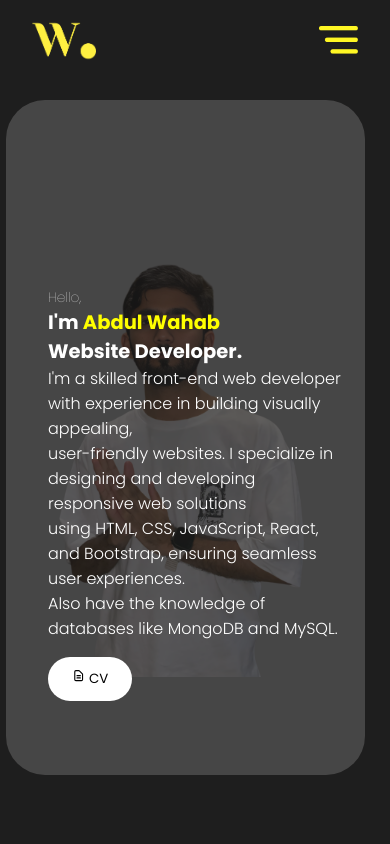
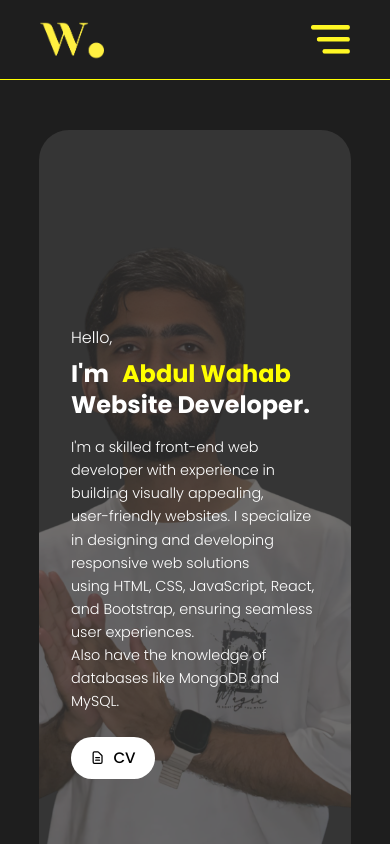
Before and after one commit to imabwahab/portfolio, a React (Vite) app: page / in a window 390 px wide. Shown: the top 844 px of the page. Built offline with nearby package versions, Linux system fonts and the light colour scheme.

Commit message:
improved the styling.

```diff
--- a/src/App.jsx
+++ b/src/App.jsx
@@ -8,14 +8,17 @@ import "./style.css"
 
 function App() {
   return (
+    <>
+      <Navbar />
       <div className="App">
-      <Navbar />
         <Intro />
         <Skills />
         <Project />
         <Contact />
         <Footer />
       </div>
+    </>
+
   )
 }
 
--- a/src/components/Contact/contact.css
+++ b/src/components/Contact/contact.css
@@ -1,6 +1,5 @@
 #contactPage {
     min-height: calc(100vh - 4rem);
-    width: 100vw;
     max-width: 60rem;
     margin: 0 auto;
     text-align: center;
@@ -16,33 +15,11 @@
     color: yellow;
 }
 
-.clientDesc {
-    font-weight: 300;
-    font-size: 1rem;
-}
-
-.clientImgs {
-    margin: 1rem 0;
-    display: flex;
-    flex-wrap: wrap;
-}
-
-.clientImg {
-    object-fit: cover;
-    width: 23%;
-    min-width: 9rem;
-    margin: auto;
-    padding: 0.25rem;
-}
-
-#clients {
+.contactDesc {
     padding: 2rem;
-}
-
-.contactDesc {
-    padding: 1rem;
     font-size: medium;
     font-weight: 300;
+    max-width: 300px;
 }
 
 .contactForm {
@@ -112,7 +89,7 @@
 }
 
 .instagram {
-    background: linear-gradient(45deg, #F58529, #DD2A7B, #8134AF, #515BD4);
+    background: linear-gradient(45deg, #f5b129, #DD2A7B, #8134AF, #515BD4);
     color: white;
     padding: 4px;
     border-radius: 10px;
--- a/src/components/Footer/Footer.jsx
+++ b/src/components/Footer/Footer.jsx
@@ -4,7 +4,7 @@ import './footer.css';
 const Footer = () => {
     return (
         <footer className='footer'>
-            Copyright &#169; 2025 Abdul Wahab. All right received.
+            Copyright &#169; 2025 Abdul Wahab. All right reserved.
         </footer>
     );
 }
--- a/src/components/Footer/footer.css
+++ b/src/components/Footer/footer.css
@@ -1,7 +1,7 @@
 .footer {
-    width: 100vw;
     height: 4rem;
-    background: rgb(40, 40, 40);
+    background-color: rgb(30, 30, 30);
+    border-top: 1px solid yellow;
     display: flex;
     align-items: center;
     justify-content: center;
--- a/src/components/Intro/Intro.css
+++ b/src/components/Intro/Intro.css
@@ -1,127 +1,145 @@
-#Intro {
-  height: calc(100vh-4rem);
-  width: 100vw;
-  max-width: 75rem;
-  margin: 0 auto;
-  overflow: hidden;
+#intro {
+  display: flex;
+  flex-direction: column;
+  justify-content: center;
+  align-items: center;
+  min-height: 100vh;
   position: relative;
-}
-
-.bg-img {
-  position: absolute;
-  top: 100px;
-  right: 100px;
-  z-index: -1;
-  object-fit: contain;
-
-  background-color: rgb(164, 162, 162);
-  border-radius: 39px;
-  width: 88%  ;
-  height: 100vh;
-  opacity: 0.5;
+  margin-top: 50px;
+  padding: 0 10%;
+  box-sizing: border-box;
+  width: 100%; /* make sure it's 100% */
 }
 
 
+.background {
+  position: absolute;
+  inset: 0; /* shorthand for top: 0; right: 0; bottom: 0; left: 0 */
+  z-index: -1;
+  background-color: rgba(255, 255, 255, 0.1);
+  border-radius: 30px;
+  overflow: hidden;
+  display: flex;
+  justify-content: center;
+  align-items: flex-end;
+}
+
+.background .bg-img {
+  width: auto;
+  height: 100%;
+  max-height: 100vh;
+  opacity: 0.8;
+  object-fit: contain;
+}
+
 .introContent {
-  height: 100vh;
-  width: 100vw;
-  padding: 0rem 4rem 2rem 10rem;
-
-  font-size: 3rem;
+  max-width: 900px;
+  width: 100%;
+  padding: 2rem;
+  box-sizing: border-box;
+  font-size: 2rem;
   font-weight: 700;
   display: flex;
   flex-direction: column;
   justify-content: center;
+  text-align: left;
 }
 
 .hello {
-  font-size: 1.75rem;
-  font-weight: 100;
+  font-size: 1.5rem;
+  font-weight: 300;
+  margin-bottom: 0.5rem;
 }
 
 .IntroName {
   color: yellow;
+  margin-left: 0.5rem;
+}
+
+.introText {
+  font-size: 2.25rem;
+  line-height: 1.3;
+  margin-bottom: 1rem;
 }
 
 .introPara {
-  font-size: medium;
+  font-size: 1rem;
   font-weight: 300;
+  line-height: 1.6;
+  margin-bottom: 1.5rem;
+}
+.download-link {
+  display: inline-block;
+  width: 100px;
 }
 
 .btn {
   background-color: white;
-  margin: 1rem 0;
+  color: black;
   padding: 0.75rem 1.5rem;
   border: none;
   border-radius: 2rem;
+  cursor: pointer;
+  display: flex;
+  align-items: center;
+  gap: 0.5rem;
+  font-size: 1rem;
+  font-weight: 500;
+  transition: background-color 0.3s ease;
 }
 
-.btnImg {
-  object-fit: cover;
-  margin: 0 0.25rem;
-  height: 1rem;
+.btn:hover {
+  background-color: #f0f0f0;
 }
 
-
-@media screen and (max-width:1080px) {
-  .bg-img {
-    right: 10vh;
-    height: 85vh;
-    width: auto;
+@media screen and (max-width: 768px) {
+  .background .bg-img{
     opacity: 0.5;
-    width: 90%;
+  }
+  .introContent {
+    padding: 1.5rem;
+    font-size: 1.5rem;
   }
 
-  .introContent {
-    font-size: 5vw;
-    padding: 3rem;
-    padding-left: 8rem;
+  .introText {
+    font-size: 1.75rem;
   }
 
   .hello {
-    font-size: 3.5vw;
+    font-size: 1.2rem;
   }
 
+  .introPara {
+    font-size: 0.95rem;
+  }
 }
 
-@media screen and (max-width:720px) {
-  .bg-img {
-    right: 10vh;
-    height: 70vh;
-    width:85% ;
-    opacity: 0.5;
+@media screen and (max-width: 480px) {
+  #intro {
+    padding: 1rem;
+  }
+  .background .bg-img{
+    opacity: 0.3;
+  }
+  .introContent {
+    padding: 1rem;
+    font-size: 1.25rem;
   }
 
-
-
-  .introContent {
-    font-size: 5vw;
-    padding: 3rem;
-    padding-left: 4.5rem;
+  .introText {
+    font-size: 1.5rem;
   }
 
   .hello {
-    font-size: 3.5vw;
+    font-size: 1rem;
+  }
+
+  .introPara {
+    font-size: 0.9rem;
+  }
+
+  .btn {
+    font-size: 0.95rem;
+    padding: 0.6rem 1.2rem;
   }
 }
-
-@media screen and (max-width:480px) {
-  .bg-img{
-    right: 3vh;
-    opacity: 0.3;
-    object-fit: contain;
-    width: 92%;
-    height: 80vh;
-  }
-
-  .introContent {
-    font-size: 5vw;
-    padding: 3rem;
-  }
-
-  .hello {
-    font-size: 3.5vw;
-  }
-
-
-}
--- a/src/components/Intro/Intro.jsx
+++ b/src/components/Intro/Intro.jsx
@@ -7,6 +7,10 @@ import { Link } from 'react-scroll'
 function Intro() {
   return (
     <section id='intro'>
+      <div className='background'>
+        <img src={profile} alt="" className="bg-img" />
+      </div>
+
       <div className="introContent">
         <span className="hello">Hello,</span>
 
@@ -19,13 +23,13 @@ function Intro() {
 
         </p>
 
-        <a href="/portfolio/cv.pdf" download="cv.pdf"><button className="btn"><HiOutlineDocumentText /> CV</button></a>
+        <a className='download-link ' href="/portfolio/cv.pdf" download="cv.pdf">
+          <button className="btn"><HiOutlineDocumentText /> CV</button>
+        </a>
 
         <Link></Link>
 
       </div>
-
-      <img src={profile} alt="" className="bg-img" />
     </section>
   )
 }
--- /dev/null
+++ b/src/components/Intro/styling.css
@@ -0,0 +1,125 @@
+#Intro {
+  height: calc(100vh);
+  margin-top: 80px;
+  overflow: hidden;
+  position: relative;
+  margin: 0 auto;
+  padding-left: 15%;
+}
+
+.background{
+  background-color: blueviolet;
+  margin-top: 40px;
+  position: absolute;
+  z-index: -10;
+  background-color: rgb(96, 94, 94);
+  width: 90%;
+  border-radius: 39px;
+  height: 80vh;
+  display: flex;
+  justify-content: center;
+  align-items: end;
+}
+.background .bg-img {
+  object-fit: contain;
+  height: 80vh;
+  opacity: 0.5;
+}
+
+
+.introContent {
+  padding: 0 80px;
+  height: 90vh;
+  font-size: 3rem;
+  font-weight: 700;
+  display: flex;
+  flex-direction: column;
+  justify-content: center;
+  width: inherit;
+
+}
+
+.hello {
+  font-size: 1.75rem;
+  font-weight: 100;
+}
+
+.IntroName {
+  color: yellow;
+}
+
+.introPara {
+  font-size: medium;
+  font-weight: 300;
+}
+
+.btn {
+  background-color: white;
+  margin: 1rem 0;
+  padding: 0.75rem 1.5rem;
+  border: none;
+  border-radius: 2rem;
+}
+
+.btnImg {
+  object-fit: cover;
+  margin: 0 0.25rem;
+  height: 1rem;
+}
+
+
+@media screen and (max-width:1080px) {
+  .bg-img {
+    top: 130px;
+    height: 85vh;
+    opacity: 0.5;
+  }
+
+  .introContent {
+    padding: 0 50px;
+    font-size: 5vw;
+  }
+
+  .hello {
+    font-size: 3.5vw;
+  }
+
+}
+
+@media screen and (max-width:720px) {
+  .bg-img {
+    height: 70vh;
+    width: 100%;
+    opacity: 0.5;
+  }
+
+
+
+  .introContent {
+    font-size: 5vw;
+    padding: 0 25px;
+  }
+
+  .hello {
+    font-size: 3.5vw;
+  }
+}
+
+@media screen and (max-width:480px) {
+  .bg-img{
+    opacity: 0.5;
+    object-fit: contain;
+    width: 100%;
+  }
+
+  .introContent {
+    padding: 0 20px;
+    font-size: 5vw;
+  }
+
+  .hello {
+    font-size: 3.5vw;
+  }
+
+
+}
--- a/src/components/Navbar/Navbar.css
+++ b/src/components/Navbar/Navbar.css
@@ -1,16 +1,18 @@
 .navbar {
   height: 5rem;
-  width: 100vw;
-  max-width: 75rem;
+  width: 100%;
   margin: 0 auto;
-  padding: 1rem 2rem;
+  padding: 1rem 2.5rem;
   display: flex;
   align-items: center;
   justify-content: space-between;
   position: sticky;
   top: 0;
+  left: 0;
+  right: 0;
   z-index: 3;
-  background-color: rgb(30, 30, 30);
+  background-color: rgba(30, 30, 30);
+  border-bottom: 1px solid yellow;
 }
 
 .logo {
--- a/src/components/Projects/Project.css
+++ b/src/components/Projects/Project.css
@@ -1,7 +1,6 @@
 #works {
   margin: 0 auto;
   min-height: calc(100vh - 4rem);
-  width: 100vw;
   max-width: 60rem;
   display: flex;
   flex-direction: column;
--- a/src/style.css
+++ b/src/style.css
@@ -16,3 +16,8 @@ body{
   overflow: hidden;
   overflow-y: scroll;
 }
+
+.App{
+  margin: auto;
+  width: 80%;
+}
```
Lines whose indentation alone changed are shown as unchanged.
